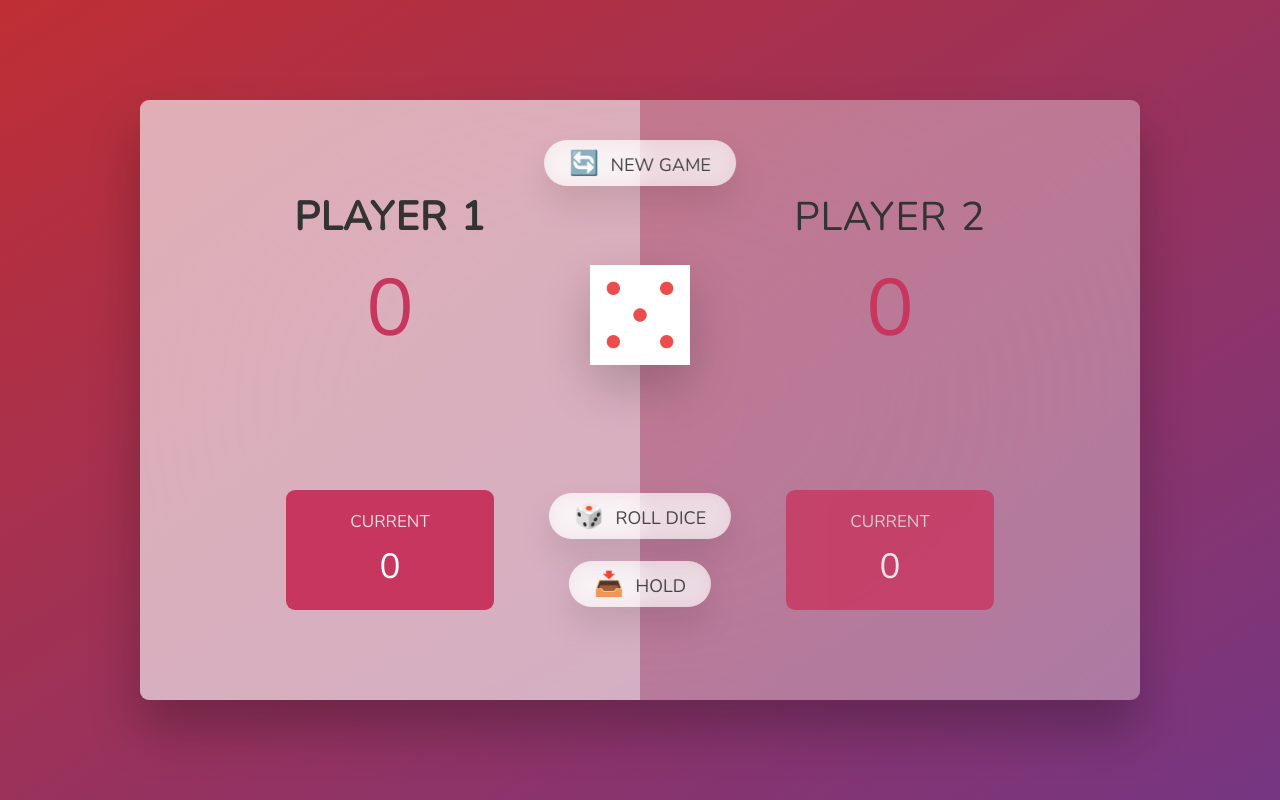
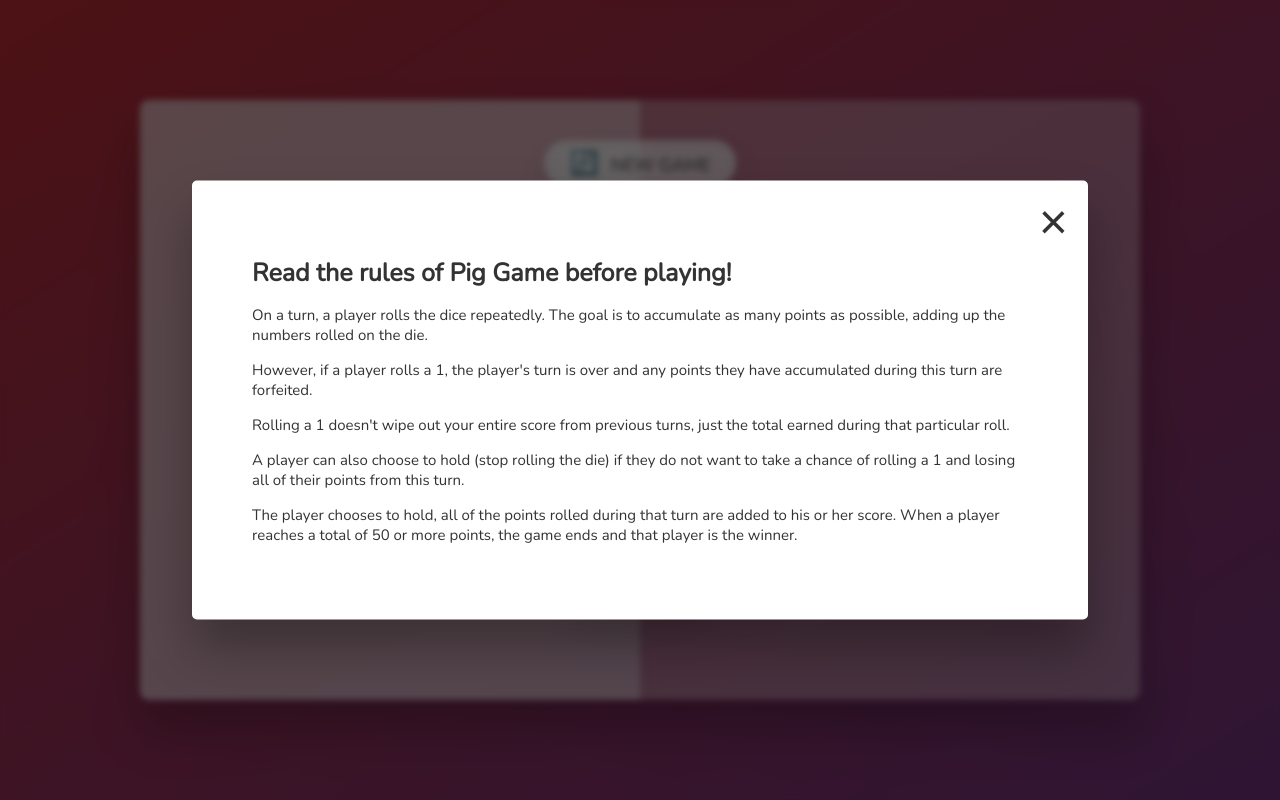
Before and after one commit to JayFranks99/pig-game, a plain HTML site: page index.html in a window 1280 px wide. Drawn offline with nearby package versions, Linux system fonts and the light colour scheme.

Commit message:
modal instructions added

```diff
--- a/index.html
+++ b/index.html
@@ -8,6 +8,41 @@
     <title>Pig Game</title>
   </head>
   <body>
+    <!-- MODAL INSTRUCTIONS -->
+    <div class="modal hidden">
+      <button class="close-modal">&times;</button>
+      <h1>Read the rules of Pig Game before playing!</h1>
+
+      <p>
+        On a turn, a player rolls the dice repeatedly. The goal is to accumulate
+        as many points as possible, adding up the numbers rolled on the die.
+      </p>
+
+      <p>
+        However, if a player rolls a 1, the player's turn is over and any points
+        they have accumulated during this turn are forfeited.
+      </p>
+
+      <p>
+        Rolling a 1 doesn't wipe out your entire score from previous turns, just
+        the total earned during that particular roll.
+      </p>
+
+      <p>
+        A player can also choose to hold (stop rolling the die) if they do not
+        want to take a chance of rolling a 1 and losing all of their points from
+        this turn.
+      </p>
+
+      <p>
+        The player chooses to hold, all of the points rolled during that turn
+        are added to his or her score. When a player reaches a total of 50 or
+        more points, the game ends and that player is the winner.
+      </p>
+    </div>
+    <div class="overlay hidden"></div>
+    <!-- END -->
+
     <main>
       <section class="player player--1 player--active">
         <h2 class="name" id="name--1">Player 1</h2>
--- a/script.js
+++ b/script.js
@@ -1,4 +1,36 @@
 "use strict";
+
+const modal = document.querySelector(".modal");
+const overlay = document.querySelector(".overlay");
+const btnCloseModal = document.querySelector(".close-modal");
+
+const openModal = function () {
+  modal.classList.remove("hidden");
+  overlay.classList.remove("hidden");
+};
+
+const closeModal = function () {
+  modal.classList.add("hidden");
+  overlay.classList.add("hidden");
+};
+
+// Listen for page load, then open modal
+
+// Closing modal
+btnCloseModal.addEventListener("click", closeModal);
+overlay.addEventListener("click", closeModal);
+
+// Key press escape
+document.addEventListener("keydown", function (e) {
+  // console.log(e.key);
+  if (e.key === "Escape" && !modal.classList.contains("hidden")) {
+    closeModal();
+  }
+});
+
+setTimeout(openModal, 3000);
+
+// GAME CODE
 
 // Player objects
 const player1 = {
@@ -116,9 +148,9 @@ holdBtn.addEventListener("click", function () {
     switchToPlayer1();
   }
 
-  if (player1.currentScore >= 25) {
+  if (player1.currentScore >= 50) {
     p1Active.classList.add("player--winner");
-  } else if (player2.currentScore >= 25) {
+  } else if (player2.currentScore >= 50) {
     p2Active.classList.add("player--winner");
   }
 });
--- a/style.css
+++ b/style.css
@@ -21,6 +21,71 @@ body {
   align-items: center;
   justify-content: center;
 }
+
+/* MODAL STYLES */
+.show-modal {
+  font-size: 2rem;
+  font-weight: 600;
+  padding: 1.75rem 3.5rem;
+  margin: 5rem 2rem;
+  border: none;
+  background-color: #fff;
+  color: #444;
+  border-radius: 10rem;
+  cursor: pointer;
+}
+
+.close-modal {
+  position: absolute;
+  top: 1.2rem;
+  right: 2rem;
+  font-size: 5rem;
+  color: #333;
+  cursor: pointer;
+  border: none;
+  background: none;
+}
+
+.modal h1 {
+  margin: 15px 0;
+  font-size: 2.5rem;
+}
+
+.modal p {
+  margin: 15px 0;
+  font-size: 1.5rem;
+}
+
+/* CLASSES TO MAKE MODAL WORK */
+.hidden {
+  display: none;
+}
+
+.modal {
+  position: absolute;
+  top: 50%;
+  left: 50%;
+  transform: translate(-50%, -50%);
+  width: 70%;
+  background-color: white;
+  padding: 6rem;
+  border-radius: 5px;
+  box-shadow: 0 3rem 5rem rgba(0, 0, 0, 0.3);
+  z-index: 10;
+}
+
+.overlay {
+  position: absolute;
+  top: 0;
+  left: 0;
+  width: 100%;
+  height: 100%;
+  background-color: rgba(0, 0, 0, 0.6);
+  backdrop-filter: blur(3px);
+  z-index: 5;
+}
+
+/* END OF MODAL STYLES */
 
 /* LAYOUT */
 main {
@@ -204,4 +269,9 @@ main {
   .player--2 {
     padding: 10em 5rem 10rem 10rem;
   }
+
+  .modal {
+    width: 100%;
+    padding: 3rem;
+  }
 }
```
